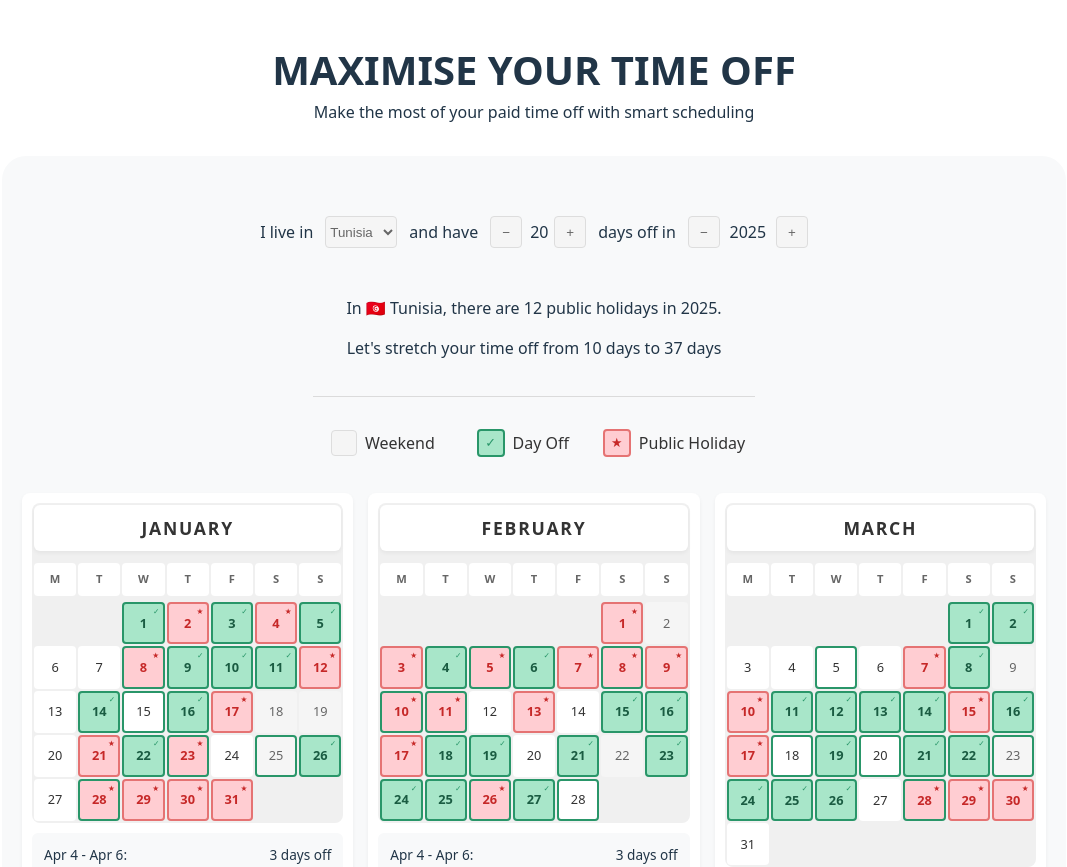
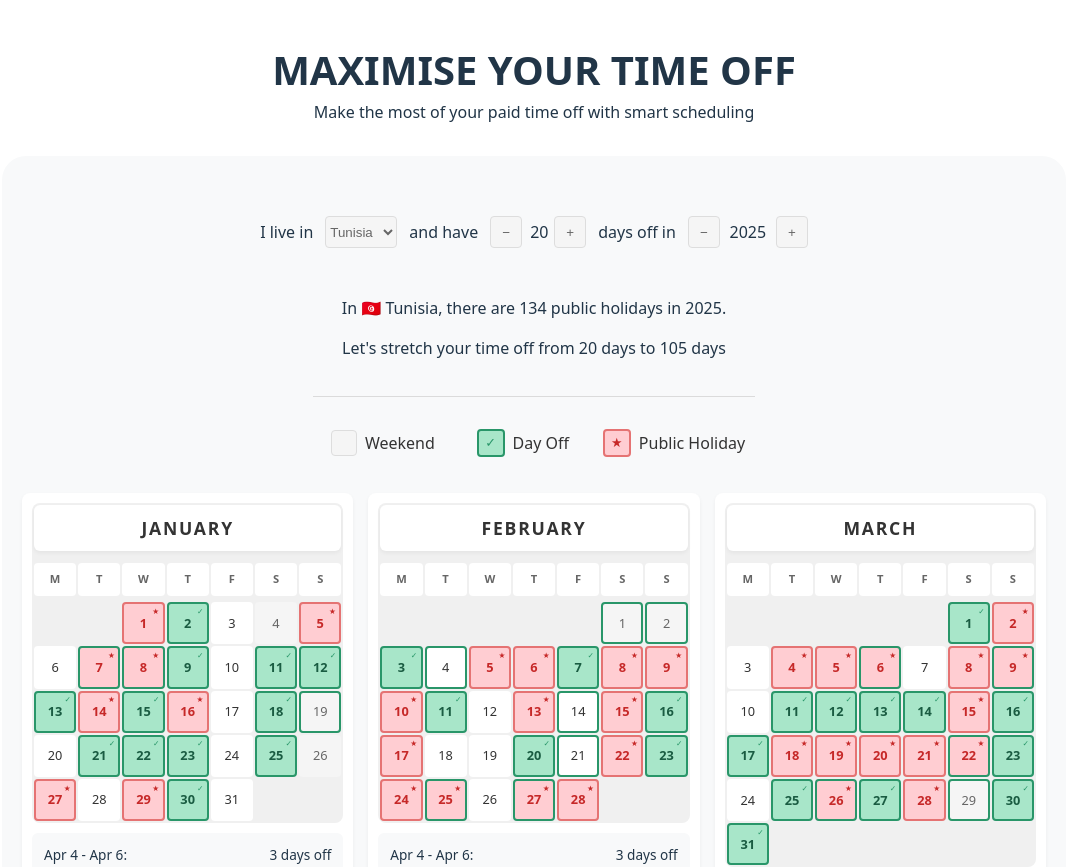
Before and after one commit to rabiibouhestine/max-days-off, a React (Vite) app: page / in a window 1280 px wide. Shown: the top 867 px of the page, without its empty margins (106-1173 px from the left). Built offline with nearby package versions, Linux system fonts and the light colour scheme.

Commit message:
refactor components

```diff
--- a/src/components/CalendarGrid.tsx
+++ b/src/components/CalendarGrid.tsx
@@ -1,28 +1,12 @@
 import type { DayInfo } from "../types";
-import { getHolidays, generateDaysInfo } from "../utils";
 import styles from "./CalendarGrid.module.css";
 import Calendar from "./Calendar";
-import { useEffect, useState } from "react";
 
 type CalendarGridProps = {
-  country: string;
-  year: number;
-  nbPTO: number;
+  daysInfo: DayInfo[];
 };
 
-export default function CalendarGrid({
-  country,
-  year,
-  nbPTO,
-}: CalendarGridProps) {
-  const [daysInfo, setDaysInfo] = useState<DayInfo[]>(generateDaysInfo(2025));
-
-  useEffect(() => {
-    const holidays = getHolidays(country, year);
-    const newDaysInfo = generateDaysInfo(2025, holidays, nbPTO);
-    setDaysInfo(newDaysInfo);
-  }, [country, year, nbPTO]);
-
+export default function CalendarGrid({ daysInfo }: CalendarGridProps) {
   const months: number[] = Array.from({ length: 12 }, (_, i) => i + 1);
   return (
     <div className={styles["calendar-grid"]}>
--- a/src/components/DaysOffMaximiser.tsx
+++ b/src/components/DaysOffMaximiser.tsx
@@ -1,13 +1,19 @@
+import type { DayInfo } from "../types";
 import { useState } from "react";
 import CalendarGrid from "./CalendarGrid";
+import { generateDaysInfo } from "../utils";
 import styles from "./DaysOffMaximiser.module.css";
 
 const countries = ["Tunisia", "Poland"];
 
 export default function DaysOffMaximiser() {
-  const [country, setCountry] = useState<string>(countries[0] || "");
+  const [country, setCountry] = useState<string>(countries[0]);
   const [nbPTO, setNbPTO] = useState<number>(20);
   const [year, setYear] = useState<number>(new Date().getFullYear());
+
+  const daysInfo: DayInfo[] = generateDaysInfo(year, country, nbPTO);
+  const holidayCount = daysInfo.filter((d) => d.type === "holiday").length;
+  const consecutiveCount = daysInfo.filter((d) => d.isConsecutive).length;
 
   const handleIncrementNbPTO = () => setNbPTO((n) => n + 1);
   const handleDecrementNbPTO = () => setNbPTO((n) => n - 1);
@@ -46,8 +52,12 @@ export default function DaysOffMaximiser() {
           </button>
         </div>
       </div>
-      <p>In 🇹🇳 Tunisia, there are 12 public holidays in 2025.</p>
-      <p>Let's stretch your time off from 10 days to 37 days</p>
+      <p>
+        In 🇹🇳 Tunisia, there are {holidayCount} public holidays in {year}.
+      </p>
+      <p>
+        Let's stretch your time off from {nbPTO} days to {consecutiveCount} days
+      </p>
       <div className={styles["legend-container"]}>
         <div className={styles["legend-item"]}>
           <span className={styles["legend-weekend"]}></span>
@@ -62,7 +72,7 @@ export default function DaysOffMaximiser() {
           Public Holiday
         </div>
       </div>
-      <CalendarGrid country={country} year={year} nbPTO={nbPTO} />
+      <CalendarGrid daysInfo={daysInfo} />
     </div>
   );
 }
--- a/src/utils.ts
+++ b/src/utils.ts
@@ -1,12 +1,8 @@
 import type { DayInfo } from "./types";
-
-export function getHolidays(country: string, year: number) {
-  return [];
-}
 
 export function generateDaysInfo(
   year: number,
-  holidays?: Date[],
+  country?: string,
   nbPTO?: number
 ): DayInfo[] {
   const days: DayInfo[] = [];
@@ -16,7 +12,7 @@ export function generateDaysInfo(
   // Start on Jan 1st
   const current = new Date(year, 0, 1);
 
-  if (holidays == null || nbPTO == null) {
+  if (country == null || nbPTO == null) {
     while (current.getFullYear() === year) {
       // Create a new object for the current day
       days.push({
```
